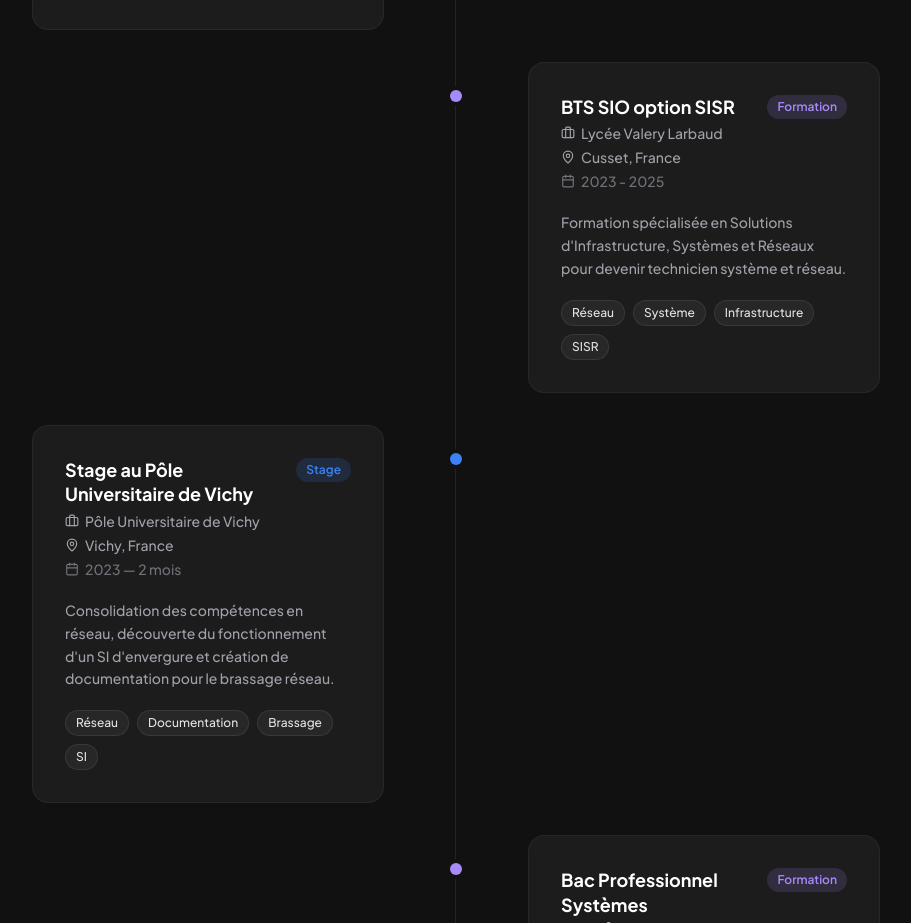
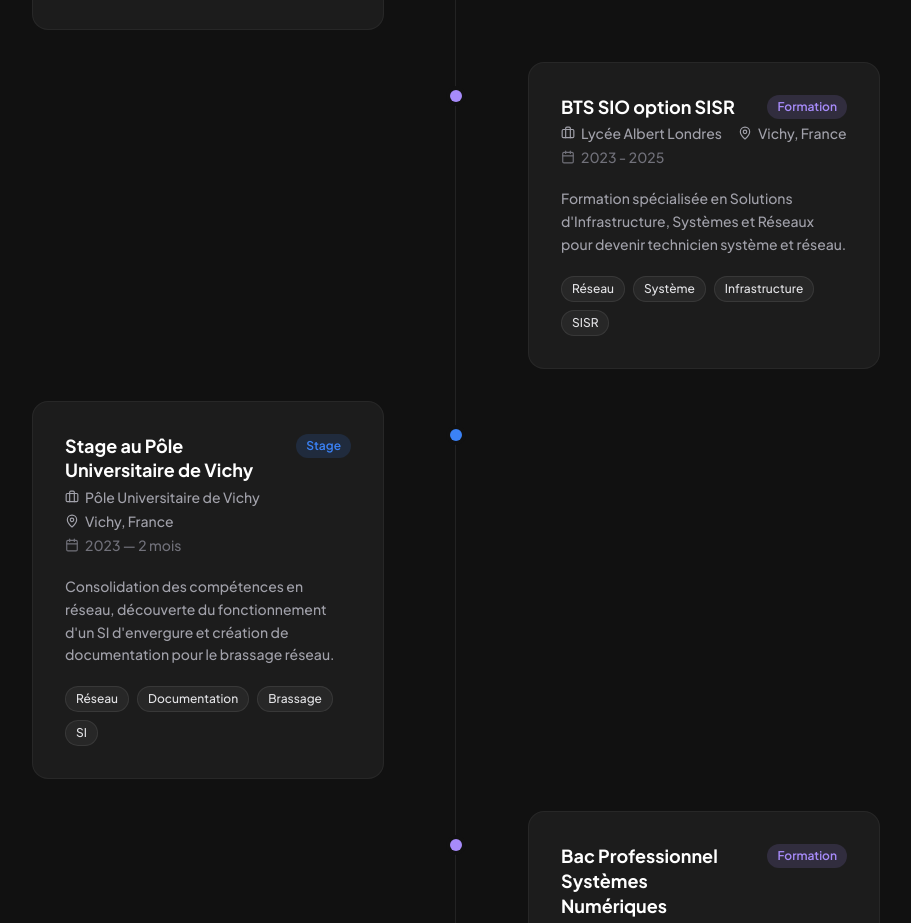
Before and after one commit to Come-sr/portfolio2, a React (Vite) app: page /experiences in a window 1280 px wide. Shown: the part 1100-2023 px from the top of the page, without its empty margins (184-1095 px from the left). Built offline with nearby package versions, Linux system fonts and the light colour scheme.

Commit message:
Update company and location for BTS SIO entry

```diff
--- a/src/data/experiences.ts
+++ b/src/data/experiences.ts
@@ -31,8 +31,8 @@ export const experiences: Experience[] = [
   },
   {
     title: "BTS SIO option SISR",
-    company: "Lycée Valery Larbaud",
-    location: "Cusset, France",
+    company: "Lycée Albert Londres",
+    location: "Vichy, France",
     period: "2023 - 2025",
     type: "Formation",
     description: "Formation spécialisée en Solutions d'Infrastructure, Systèmes et Réseaux pour devenir technicien système et réseau.",
```
